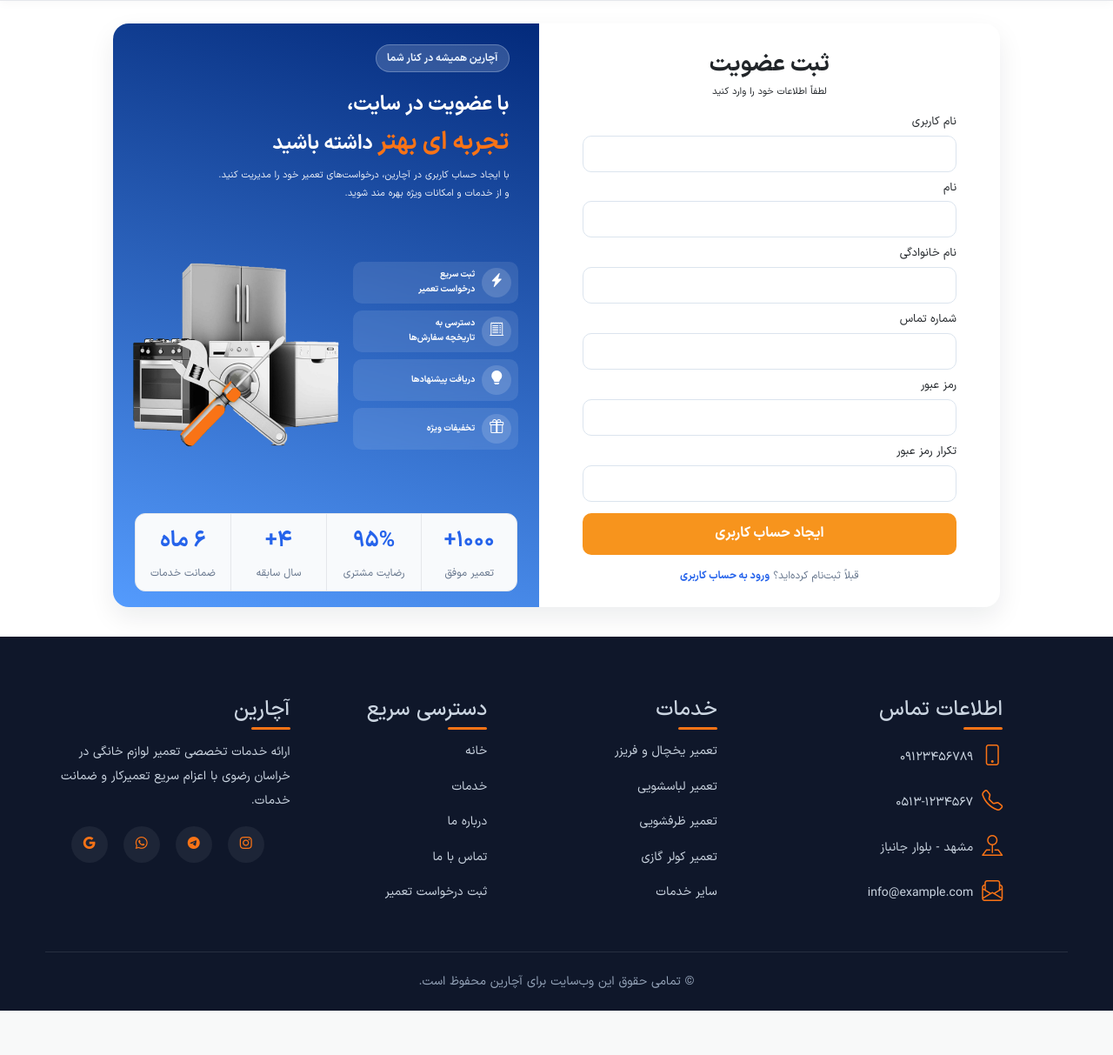
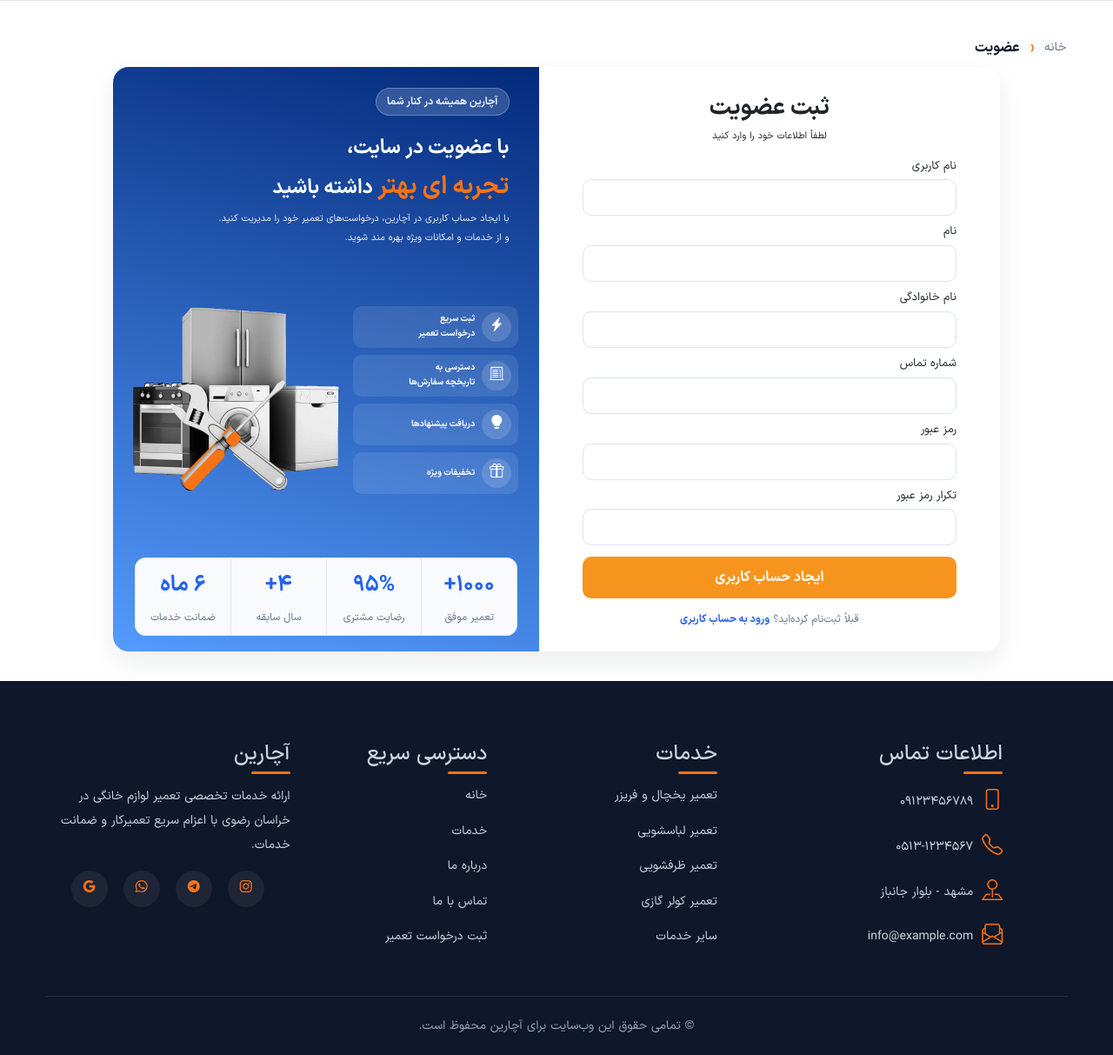
Before and after one commit to Fs310/acharin, a Django app: page /accounts/registrasion/ in a window 1280 px wide. Shown: the part 82-1295 px from the top of the page at 87% size. Before the commit the page ends 1244 px from the top, so only its background shows below. Run offline with Django 5.2, Linux system fonts and the light colour scheme; some libraries are stand-ins or nearby versions.

Commit message:
Add breadcrumb to registration page

```diff
--- a/accounts/templates/accounts/register.html
+++ b/accounts/templates/accounts/register.html
@@ -5,6 +5,11 @@
 
 {% block body %}
     <section class="register-section">
+        <div class="site-breadcrumb auth-breadcrumb">
+            <a href="{% url 'home:homes' %}">خانه</a>
+            <span aria-current="page">عضویت</span>
+        </div>
+
         <div class="register-container">
             <div class="register-form-box">
                 <h2>ثبت عضویت</h2>
```
